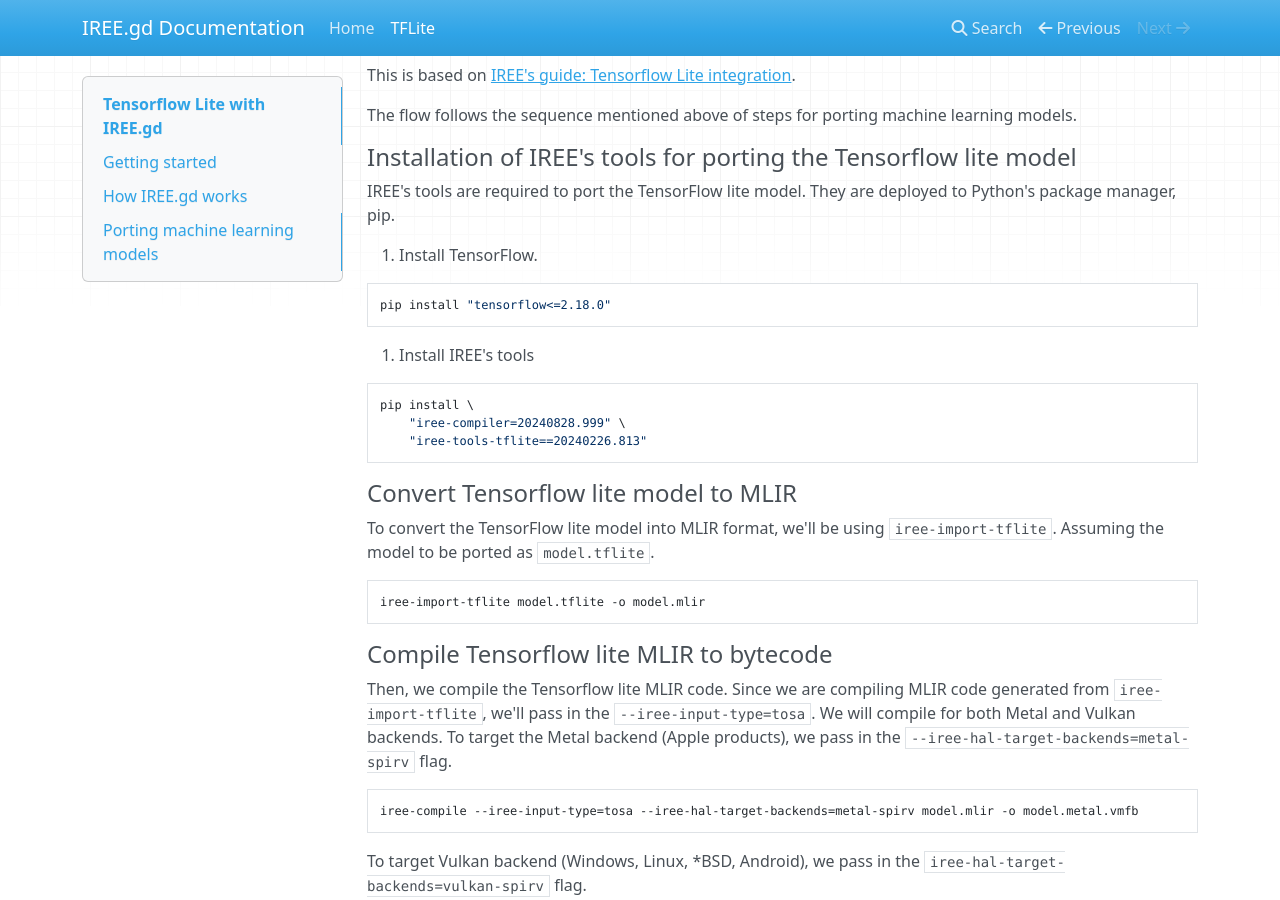
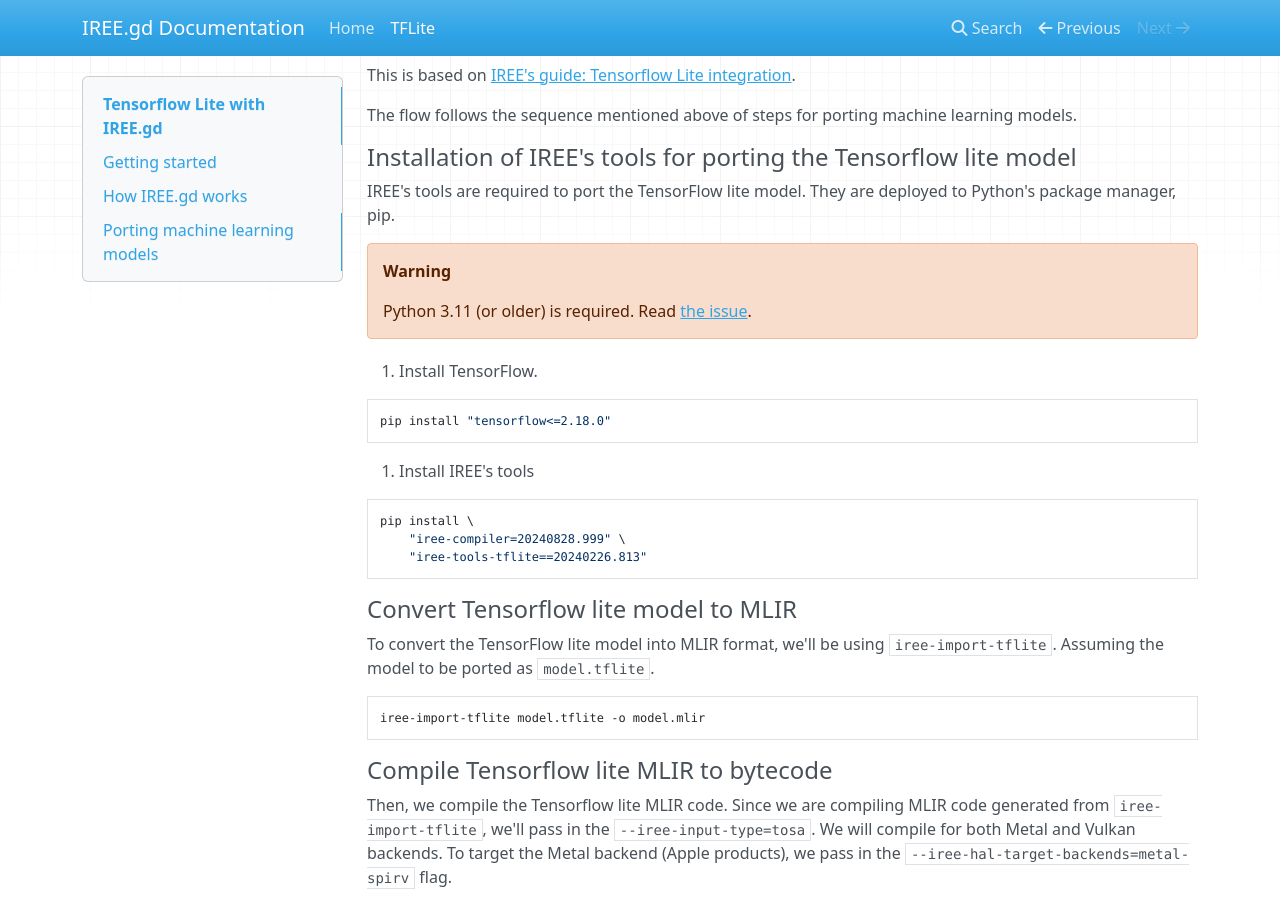
Before and after one commit to iree-gd/iree.gd.docs, an MkDocs documentation site: the page built from docs/tflite.md, in a window 1280 px wide and 900 px high, scrolled down 3641 px. Built offline with MkDocs 1.6.1, drawn with Linux system fonts in a browser that asks for light colours; nearby versions of some CDN libraries.

Commit message:
Add warning for issue https://github.com/iree-gd/iree.gd/issues/115.

```diff
--- a/docs/tflite.md
+++ b/docs/tflite.md
@@ -68,6 +68,10 @@
 
 IREE's tools are required to port the TensorFlow lite model.
 They are deployed to Python's package manager, pip.
+
+!!! warning
+    Python 3.11 (or older) is required. Read [the issue](https://github.com/iree-gd/iree.gd/issues/115).
+
 
 1. Install TensorFlow.
 
--- a/mkdocs.yml
+++ b/mkdocs.yml
@@ -2,3 +2,5 @@
 nav:
   - Home: index.md
   - TFLite: tflite.md
+markdown_extensions:
+  - admonition
```
